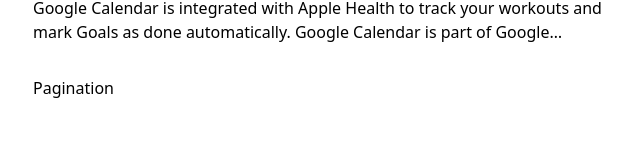
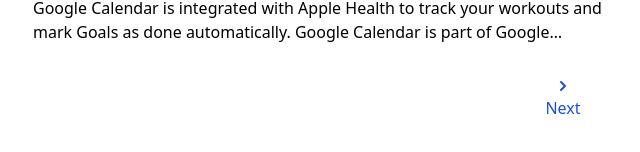
Before and after one commit to muwongelawrence-tech/Google2.0_clone, a Next.js app: page /search in a window 1280 px wide. Shown: the part 1147-1299 px from the top of the page, without its empty margins (175-815 px from the left). Before the commit the page ends 1247 px from the top, so only its background shows below. Built offline with nearby package versions, Linux system fonts and the light colour scheme.

Commit message:
Resolving the pending error

```diff
--- a/components/Pagination.js
+++ /dev/null
@@ -1,19 +0,0 @@
-import React from 'react';
-import { useRouter } from 'next/router';
-import { ChevronLeftIcon, CheveronRightIcon } from "@heroicons/react/solid";
-import Link from 'next/link';
-
-function Pagination() {
-
-    const router = useRouter();
-    const startIndex = Number(router.query.start) || "0";
-
-
-  return (
-    <div className=''>
-        Pagination
-    </div>
-  );
-}
-
-export default Pagination;
--- a/components/PaginationButtons.js
+++ b/components/PaginationButtons.js
@@ -1,5 +1,5 @@
 import { useRouter } from 'next/router';
-import { ChevronLeftIcon, CheveronRightIcon } from "@heroicons/react/solid";
+import { ChevronLeftIcon, ChevronRightIcon } from "@heroicons/react/solid";
 import React from 'react';
 import Link from 'next/link';
 
@@ -7,7 +7,7 @@
 
     const router = useRouter();
 
-    const startIndex = Number(router.query.start) || "0";
+    const startIndex = Number(router.query.start) || 0;
 
   return (
     <div className='flex mx-w-lg justify-between text-blue-700 mb-10'>
@@ -25,7 +25,8 @@
 
         <Link href={`/search?term=${ router.query.term }&start=${startIndex + 10}`}>
            <div className='flex flex-grow flex-col items-center cursor-pointer hover:underline'>
-              <CheveronRightIcon  className=" h-5 "/>
+              <ChevronRightIcon  className=" h-5 "/>
+              <p className=''>Next</p>
            </div>
         </Link>
 
--- a/components/SearchResults.js
+++ b/components/SearchResults.js
@@ -1,5 +1,4 @@
 import React from 'react';
-import Pagination from './Pagination';
 import PaginationButtons from "./PaginationButtons";
 
 export default function SearchResults({ results }) {
@@ -37,9 +36,9 @@
          ))}
 
 
-            {/* pagination */}
-         {/* <PaginationButtons /> */}
-            <Pagination />
+            {/* Adding pagination  */}
+          <PaginationButtons />
+
     </div>
   );
 }
--- a/package.json
+++ b/package.json
@@ -8,7 +8,7 @@
     "lint": "next lint"
   },
   "dependencies": {
-    "@heroicons/react": "^1.0.5",
+    "@heroicons/react": "^1.0.6",
     "@tailwindcss/line-clamp": "^0.3.1",
     "next": "12.0.10",
     "react": "17.0.2",
--- a/pages/search.js
+++ b/pages/search.js
@@ -41,7 +41,7 @@
 
    const useDummyData = true;
 
-   const startIndex = context.query.start || 0;
+   const startIndex = context.query.start || "0";
 
   const data = useDummyData ? Response :
   await fetch(`https://www.googleapis.com/customsearch/v1?key=${ process.env.Api_key }
```
Also changed, not shown: 1 other file (tests, documents, lock files or other folders).
